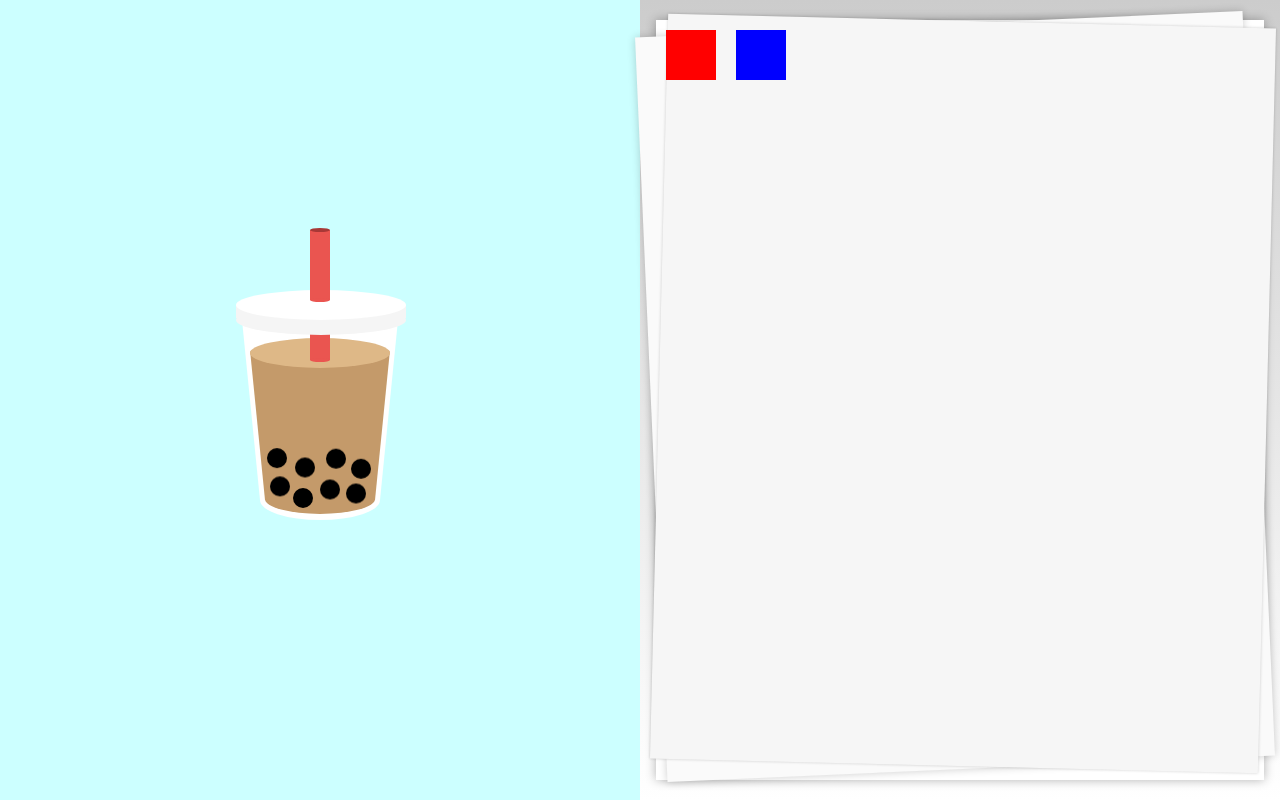
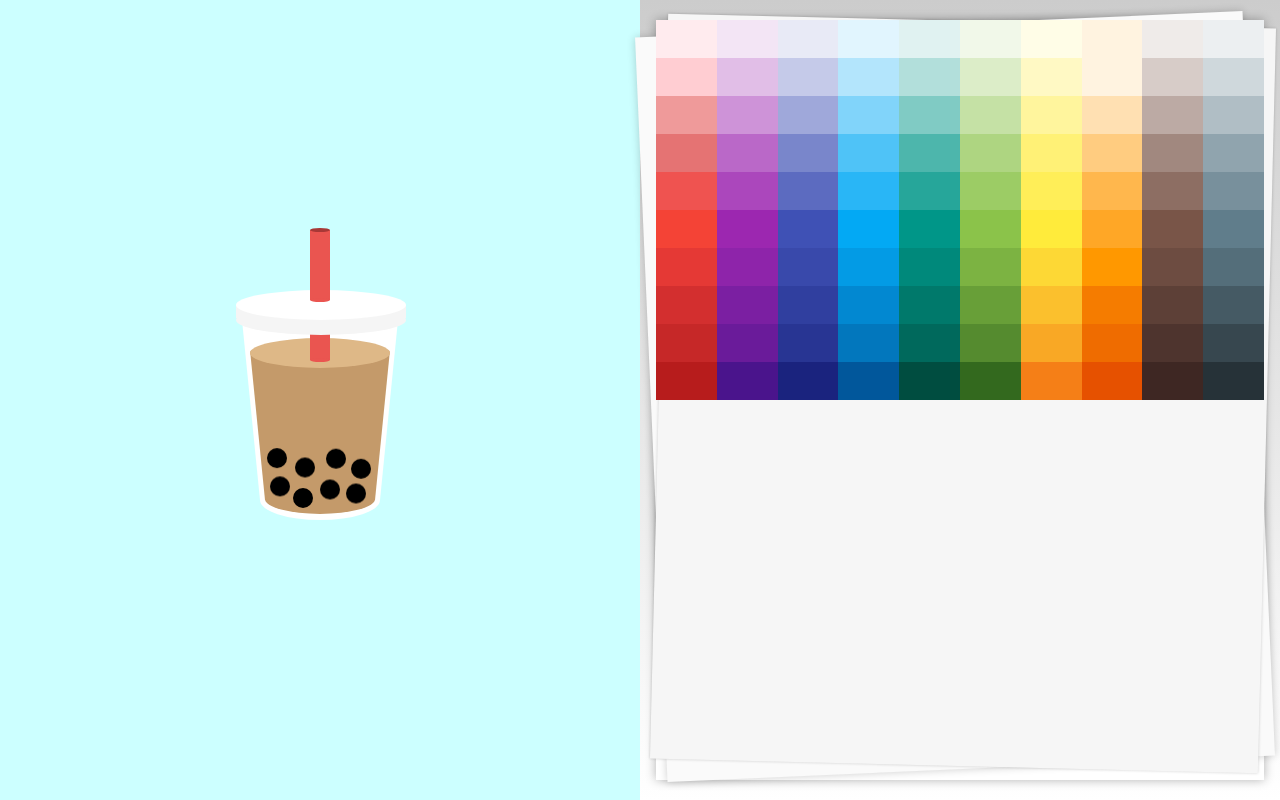
Before and after one commit to redgosho/tapioca-maker, a React (Create React App) app in the folder tapioca-project/: page / in a window 1280 px wide. Built offline with nearby package versions, Linux system fonts and the light colour scheme; a web font is replaced by a local one.

Commit message:
カラーパレット色増やした

```diff
--- a/tapioca-project/src/screens/Maker.js
+++ b/tapioca-project/src/screens/Maker.js
@@ -18,79 +18,127 @@ function Title() {
       </Main__area>
       <Custom_area>
         <Custom__borad>
-        <ColorPalette>
-            <ColorButton color={"red"}></ColorButton>
-            <ColorButton color={"blue"}></ColorButton>
-            <ColorButton></ColorButton>
-            <ColorButton></ColorButton>
-            <ColorButton></ColorButton>
-            <ColorButton></ColorButton>
-            <ColorButton></ColorButton>
-            <ColorButton></ColorButton>
-            <ColorButton></ColorButton>
-            <ColorButton></ColorButton>
-            <ColorButton></ColorButton>
-            <ColorButton></ColorButton>
-            <ColorButton></ColorButton>
-            <ColorButton></ColorButton>
-            <ColorButton></ColorButton>
-            <ColorButton></ColorButton>
-            <ColorButton></ColorButton>
-            <ColorButton></ColorButton>
-            <ColorButton></ColorButton>
-            <ColorButton></ColorButton>
-            <ColorButton></ColorButton>
-            <ColorButton></ColorButton>
-            <ColorButton></ColorButton>
-            <ColorButton></ColorButton>
-            <ColorButton></ColorButton>
-            <ColorButton></ColorButton>
-            <ColorButton></ColorButton>
-            <ColorButton></ColorButton>
-            <ColorButton></ColorButton>
-            <ColorButton></ColorButton>
-            <ColorButton></ColorButton>
-            <ColorButton></ColorButton>
-            <ColorButton></ColorButton>
-            <ColorButton></ColorButton>
-            <ColorButton></ColorButton>
-            <ColorButton></ColorButton>
-            <ColorButton></ColorButton>
-            <ColorButton></ColorButton>
-            <ColorButton></ColorButton>
-            <ColorButton></ColorButton>
-            <ColorButton></ColorButton>
-            <ColorButton></ColorButton>
-            <ColorButton></ColorButton>
-            <ColorButton></ColorButton>
-            <ColorButton></ColorButton>
-            <ColorButton></ColorButton>
-            <ColorButton></ColorButton>
-            <ColorButton></ColorButton>
-            <ColorButton></ColorButton>
-            <ColorButton></ColorButton>
-            <ColorButton></ColorButton>
-            <ColorButton></ColorButton>
-            <ColorButton></ColorButton>
-            <ColorButton></ColorButton>
-            <ColorButton></ColorButton>
-            <ColorButton></ColorButton>
-            <ColorButton></ColorButton>
-            <ColorButton></ColorButton>
-            <ColorButton></ColorButton>
-            <ColorButton></ColorButton>
-            <ColorButton></ColorButton>
-            <ColorButton></ColorButton>
-            <ColorButton></ColorButton>
-            <ColorButton></ColorButton>
-            <ColorButton></ColorButton>
-            <ColorButton></ColorButton>
-            <ColorButton></ColorButton>
-            <ColorButton></ColorButton>
-            <ColorButton></ColorButton>
-            <ColorButton></ColorButton>
-            <ColorButton></ColorButton>
-            <ColorButton></ColorButton>
+          <ColorPalette>
+            <ColorPalette__2nd>
+              <ColorButton color={"#ffebee"}></ColorButton>
+              <ColorButton color={"#ffcdd2"}></ColorButton>
+              <ColorButton color={"#ef9a9a"}></ColorButton>
+              <ColorButton color={"#e57373"}></ColorButton>
+              <ColorButton color={"#ef5350"}></ColorButton>
+              <ColorButton color={"#f44336"}></ColorButton>
+              <ColorButton color={"#e53935"}></ColorButton>
+              <ColorButton color={"#d32f2f"}></ColorButton>
+              <ColorButton color={"#c62828"}></ColorButton>
+              <ColorButton color={"#b71c1c"}></ColorButton>
+            </ColorPalette__2nd>
+            <ColorPalette__2nd>
+              <ColorButton color={"#F3E5F5"}></ColorButton>
+              <ColorButton color={"#E1BEE7"}></ColorButton>
+              <ColorButton color={"#CE93D8"}></ColorButton>
+              <ColorButton color={"#BA68C8"}></ColorButton>
+              <ColorButton color={"#AB47BC"}></ColorButton>
+              <ColorButton color={"#9C27B0"}></ColorButton>
+              <ColorButton color={"#8E24AA"}></ColorButton>
+              <ColorButton color={"#7B1FA2"}></ColorButton>
+              <ColorButton color={"#6A1B9A"}></ColorButton>
+              <ColorButton color={"#4A148C"}></ColorButton>
+            </ColorPalette__2nd>
+            <ColorPalette__2nd>
+              <ColorButton color={"#E8EAF6"}></ColorButton>
+              <ColorButton color={"#C5CAE9"}></ColorButton>
+              <ColorButton color={"#9FA8DA"}></ColorButton>
+              <ColorButton color={"#7986CB"}></ColorButton>
+              <ColorButton color={"#5C6BC0"}></ColorButton>
+              <ColorButton color={"#3F51B5"}></ColorButton>
+              <ColorButton color={"#3949AB"}></ColorButton>
+              <ColorButton color={"#303F9F"}></ColorButton>
+              <ColorButton color={"#283593"}></ColorButton>
+              <ColorButton color={"#1A237E"}></ColorButton>
+            </ColorPalette__2nd>
+            <ColorPalette__2nd>
+              <ColorButton color={"#E1F5FE"}></ColorButton>
+              <ColorButton color={"#B3E5FC"}></ColorButton>
+              <ColorButton color={"#81D4FA"}></ColorButton>
+              <ColorButton color={"#4FC3F7"}></ColorButton>
+              <ColorButton color={"#29B6F6"}></ColorButton>
+              <ColorButton color={"#03A9F4"}></ColorButton>
+              <ColorButton color={"#039BE5"}></ColorButton>
+              <ColorButton color={"#0288D1"}></ColorButton>
+              <ColorButton color={"#0277BD"}></ColorButton>
+              <ColorButton color={"#01579B"}></ColorButton>
+            </ColorPalette__2nd>
+            <ColorPalette__2nd>
+              <ColorButton color={"#E0F2F1"}></ColorButton>
+              <ColorButton color={"#B2DFDB"}></ColorButton>
+              <ColorButton color={"#80CBC4"}></ColorButton>
+              <ColorButton color={"#4DB6AC"}></ColorButton>
+              <ColorButton color={"#26A69A"}></ColorButton>
+              <ColorButton color={"#009688"}></ColorButton>
+              <ColorButton color={"#00897B"}></ColorButton>
+              <ColorButton color={"#00796B"}></ColorButton>
+              <ColorButton color={"#00695C"}></ColorButton>
+              <ColorButton color={"#004D40"}></ColorButton>
+            </ColorPalette__2nd>
+            <ColorPalette__2nd>
+              <ColorButton color={"#F1F8E9"}></ColorButton>
+              <ColorButton color={"#DCEDC8"}></ColorButton>
+              <ColorButton color={"#C5E1A5"}></ColorButton>
+              <ColorButton color={"#AED581"}></ColorButton>
+              <ColorButton color={"#9CCC65"}></ColorButton>
+              <ColorButton color={"#8BC34A"}></ColorButton>
+              <ColorButton color={"#7CB342"}></ColorButton>
+              <ColorButton color={"#689F38"}></ColorButton>
+              <ColorButton color={"#558B2F"}></ColorButton>
+              <ColorButton color={"#33691E"}></ColorButton>
+            </ColorPalette__2nd>
+            <ColorPalette__2nd>
+              <ColorButton color={"#FFFDE7"}></ColorButton>
+              <ColorButton color={"#FFF9C4"}></ColorButton>
+              <ColorButton color={"#FFF59D"}></ColorButton>
+              <ColorButton color={"#FFF176"}></ColorButton>
+              <ColorButton color={"#FFEE58"}></ColorButton>
+              <ColorButton color={"#FFEB3B"}></ColorButton>
+              <ColorButton color={"#FDD835"}></ColorButton>
+              <ColorButton color={"#FBC02D"}></ColorButton>
+              <ColorButton color={"#F9A825"}></ColorButton>
+              <ColorButton color={"#F57F17"}></ColorButton>
+            </ColorPalette__2nd>
+            <ColorPalette__2nd>
+              <ColorButton color={"#FFF3E0"}></ColorButton>
+              <ColorButton color={"#FFF3E0"}></ColorButton>
+              <ColorButton color={"#FFE0B2"}></ColorButton>
+              <ColorButton color={"#FFCC80"}></ColorButton>
+              <ColorButton color={"#FFB74D"}></ColorButton>
+              <ColorButton color={"#FFA726"}></ColorButton>
+              <ColorButton color={"#FF9800"}></ColorButton>
+              <ColorButton color={"#F57C00"}></ColorButton>
+              <ColorButton color={"#EF6C00"}></ColorButton>
+              <ColorButton color={"#E65100"}></ColorButton>
+            </ColorPalette__2nd>
+            <ColorPalette__2nd>
+              <ColorButton color={"#EFEBE9"}></ColorButton>
+              <ColorButton color={"#D7CCC8"}></ColorButton>
+              <ColorButton color={"#BCAAA4"}></ColorButton>
+              <ColorButton color={"#A1887F"}></ColorButton>
+              <ColorButton color={"#8D6E63"}></ColorButton>
+              <ColorButton color={"#795548"}></ColorButton>
+              <ColorButton color={"#6D4C41"}></ColorButton>
+              <ColorButton color={"#5D4037"}></ColorButton>
+              <ColorButton color={"#4E342E"}></ColorButton>
+              <ColorButton color={"#3E2723"}></ColorButton>
+            </ColorPalette__2nd>
+            <ColorPalette__2nd>
+              <ColorButton color={"#ECEFF1"}></ColorButton>
+              <ColorButton color={"#CFD8DC"}></ColorButton>
+              <ColorButton color={"#B0BEC5"}></ColorButton>
+              <ColorButton color={"#90A4AE"}></ColorButton>
+              <ColorButton color={"#78909C"}></ColorButton>
+              <ColorButton color={"#607D8B"}></ColorButton>
+              <ColorButton color={"#546E7A"}></ColorButton>
+              <ColorButton color={"#455A64"}></ColorButton>
+              <ColorButton color={"#37474F"}></ColorButton>
+              <ColorButton color={"#263238"}></ColorButton>
+            </ColorPalette__2nd>
           </ColorPalette>
         </Custom__borad>
       </Custom_area>
@@ -186,12 +234,19 @@ const Custom__borad = styled.div`
 `
 const ColorPalette = styled.div`
   display: flex;
-  flex-wrap: wrap;
+  flex-direction: row;
+  width: 100%;
+  height: 50%;
+`
+const ColorPalette__2nd = styled.div`
+  display: flex;
+  flex-direction: column;
+  width: 100%;
+  height: 100%;
 `
 const ColorButton = styled.div`
-  height: 50px;
-  width: 50px;
-  margin: 10px;
+  height: 100%;
+  width: 100%;
   background: ${props => props.color};
 `
 export default Title;
```
